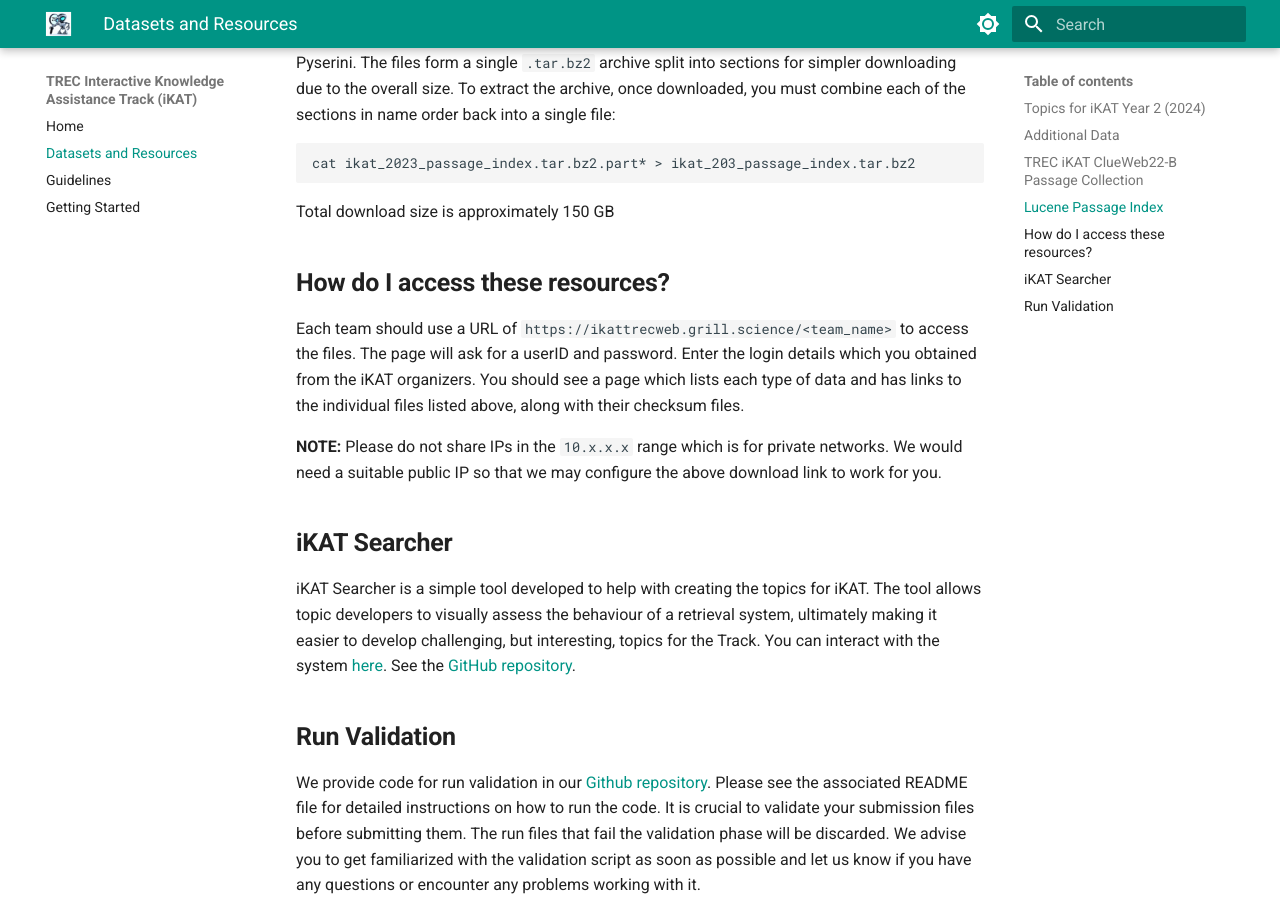
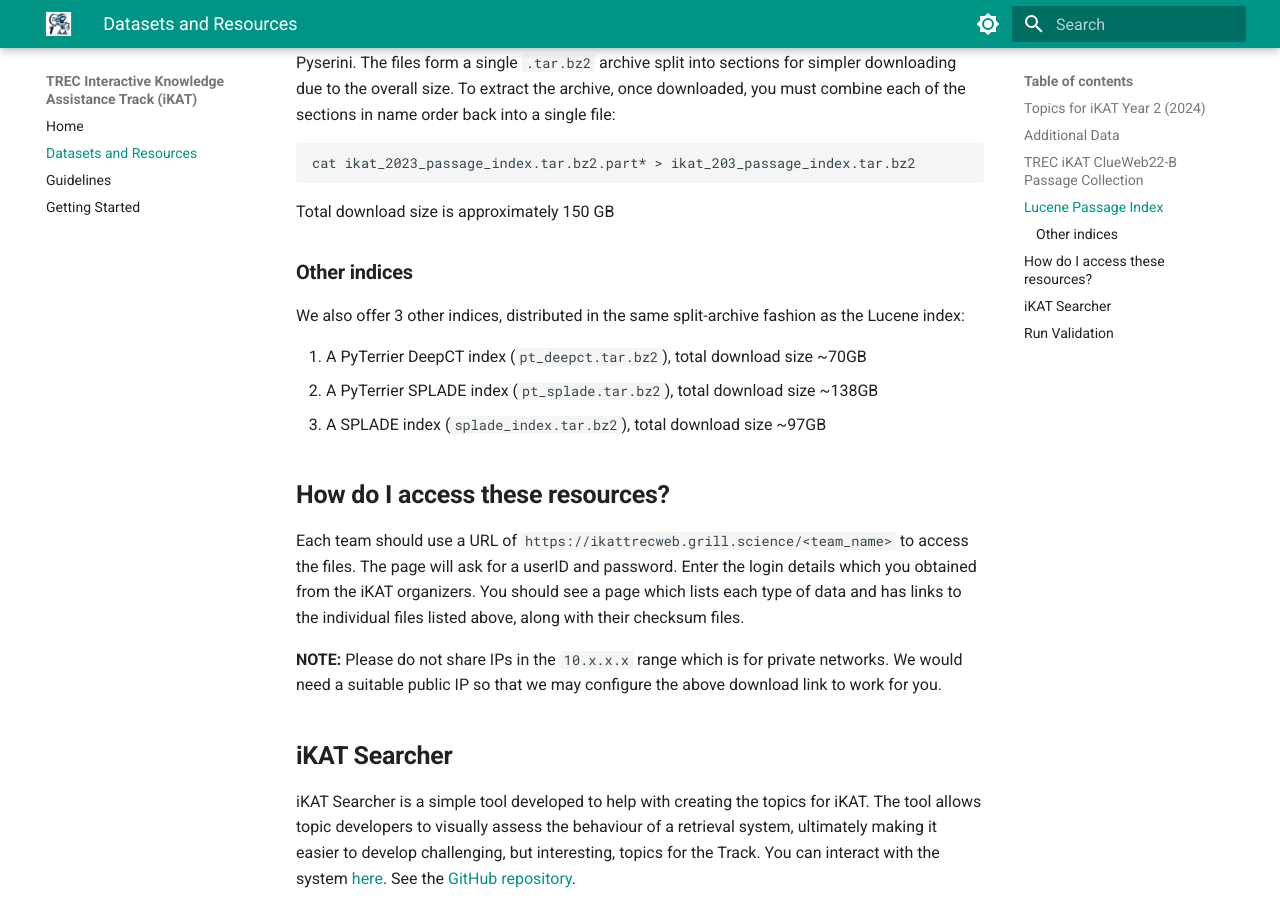
Before and after one commit to shubham526/trec-ikat-website, an MkDocs documentation site: the page built from docs/data.md, in a window 1280 px wide and 900 px high, scrolled down 1217 px. Built offline with MkDocs 1.6.1 and Material for MkDocs 9.7.7, drawn with Linux system fonts in a browser that asks for light colours; emoji names are drawn with the system emoji font.

Commit message:
Add short section listing new indices

````diff
--- a/docs/data.md
+++ b/docs/data.md
@@ -42,6 +42,14 @@ cat ikat_2023_passage_index.tar.bz2.part* > ikat_203_passage_index.tar.bz2
 ```
 
 Total download size is approximately 150 GB
+
+### **Other indices**
+
+We also offer 3 other indices, distributed in the same split-archive fashion as the Lucene index:
+
+  1. A PyTerrier DeepCT index (`pt_deepct.tar.bz2`), total download size ~70GB
+  2. A PyTerrier SPLADE index (`pt_splade.tar.bz2`), total download size ~138GB
+  3. A SPLADE index (`splade_index.tar.bz2`), total download size ~97GB
 
 ## **How do I access these resources?**
 
````
